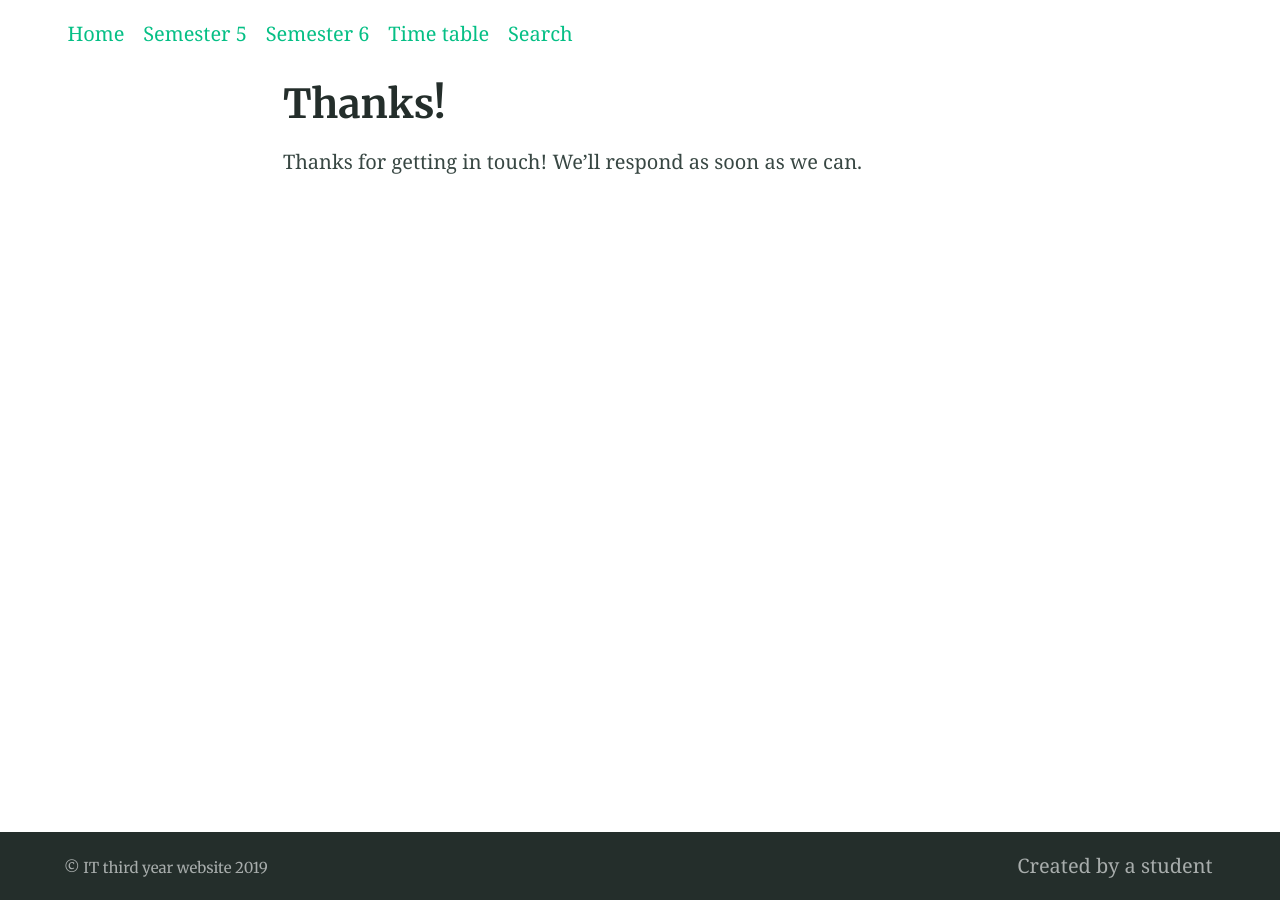
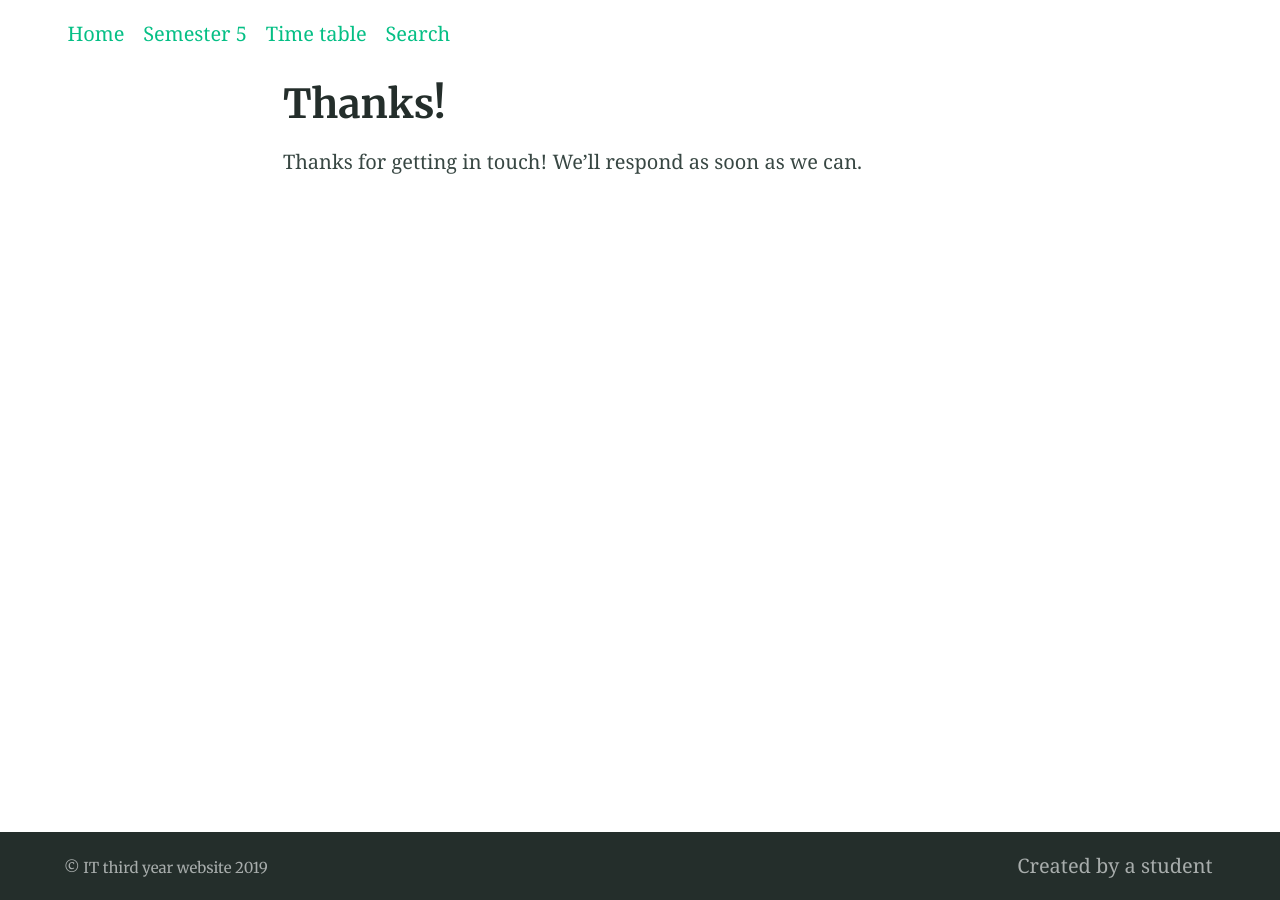
Before and after one commit to Srj98/2021, a Jekyll site: the page built from thanks.md, in a window 1280 px wide. Built offline with Jekyll 4.4.1, drawn with Linux system fonts in a browser that asks for light colours; our own code applies the rules of GitHub Pages for plain Markdown files.

```diff
--- a/_config.yml
+++ b/_config.yml
@@ -103,8 +103,6 @@ navigation_header:
   url: /
 - title: Semester 5
   url: /sfive/
-- title: Semester 6
-  url: /ssix/
 - title: Time table
   url: /resources/timetable.html
 - title: Search
```
